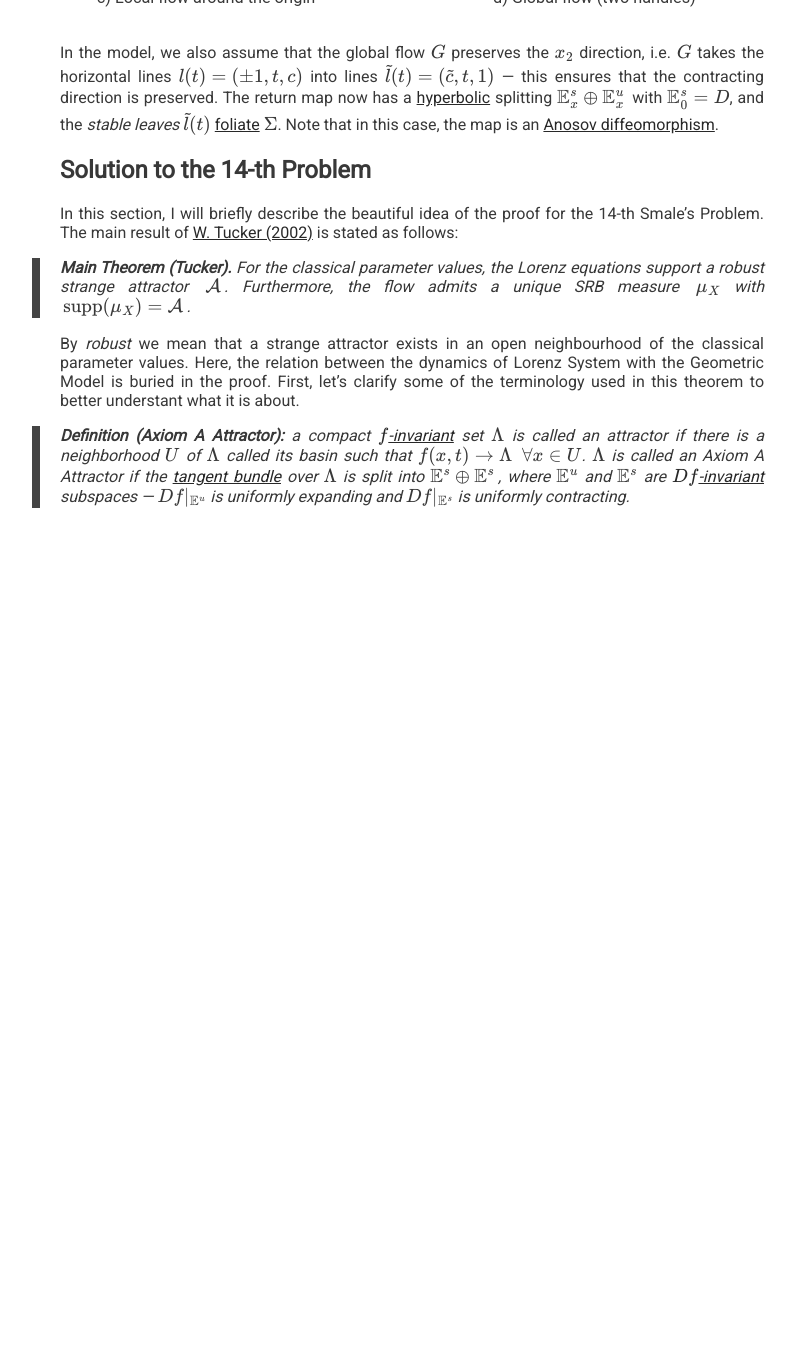
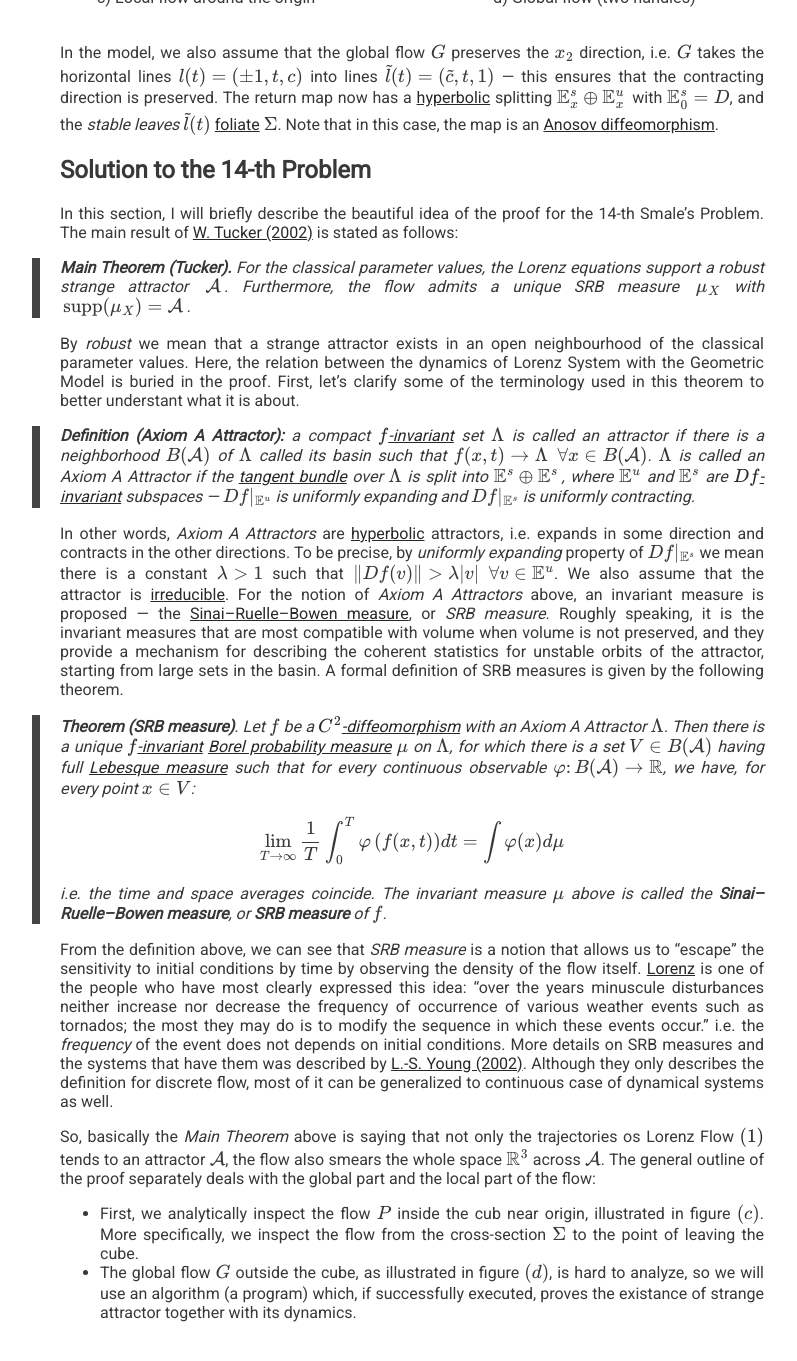
Before and after one commit to hav4ik/hav4ik.github.io, a Jekyll site: the page built from articles/_posts/2019-01-07-lorenz-attractor.md, in a window 1280 px wide and 1400 px high, scrolled down 3828 px. Shown: the top 1361 px of the window, without its empty margins (228-1025 px from the left). Built offline with Jekyll 4.4.1, drawn with Linux system fonts in a browser that asks for light colours; nearby versions of some CDN libraries; formulas are drawn with MathJax 3; comment, search, counter and statistics services are not loaded; before the commit the page ends 4458 px from its top, so only the background shows below that.

Commit message:
added SRB measure definition and intuitive description

```diff
--- a/articles/_posts/2019-01-07-lorenz-attractor.md
+++ b/articles/_posts/2019-01-07-lorenz-attractor.md
@@ -178,8 +178,39 @@ In this section, I will briefly describe the beautiful idea of the proof for the
 
 By *robust* we mean that a strange attractor exists in an open neighbourhood of the classical parameter values. Here, the relation between the dynamics of Lorenz System with the Geometric Model is buried in the proof. First, let's clarify some of the terminology used in this theorem to better understant what it is about.
 
-> **Definition (Axiom A Attractor):** a compact [$$f$$-invariant][invariant-set] set $$\Lambda$$ is called an *attractor* if there is a neighborhood $$U$$ of $$\Lambda$$ called its *basin* such that $$f(x, t) \to \Lambda \enspace \forall x \in U$$. $$\Lambda$$ is called an Axiom A Attractor if the [tangent bundle][tangent-bundle] over $$\Lambda$$ is split into $$\mathbb{E}^{s} \oplus \mathbb{E}^s\,$$, where $$\mathbb{E}^u$$ and $$\mathbb{E}^{s}$$ are [$$Df$$-invariant][invariant-set] subspaces &mdash; $$Df \vert_ {\mathbb{E}^u}$$ is uniformly expanding and $$Df \vert_ {\mathbb{E}^s}$$ is uniformly contracting.
+> **Definition (Axiom A Attractor):** a compact [$$f$$-invariant][invariant-set] set $$\Lambda$$ is called an *attractor* if there is a neighborhood $$B(\mathcal{A})$$ of $$\Lambda$$ called its *basin* such that $$f(x, t) \to \Lambda \enspace \forall x \in B(\mathcal{A})$$. $$\Lambda$$ is called an Axiom A Attractor if the [tangent bundle][tangent-bundle] over $$\Lambda$$ is split into $$\mathbb{E}^{s} \oplus \mathbb{E}^s\,$$, where $$\mathbb{E}^u$$ and $$\mathbb{E}^{s}$$ are [$$Df$$-invariant][invariant-set] subspaces &mdash; $$Df \vert _ {\mathbb{E}^u}$$ is uniformly expanding and $$Df \vert _ {\mathbb{E}^s}$$ is uniformly contracting.
 
+In other words, *Axiom A Attractors* are [hyperbolic][hyperbolic-dynamics] attractors, i.e. expands in some direction and contracts in the other directions.
+To be precise, by *uniformly expanding* property of $$Df \vert _ {\mathbb{E}^s}$$ we mean there is a constant $$\lambda > 1$$ such that $$\| Df(v) \| > \lambda \vert v \vert \enspace \forall v \in \mathbb{E}^u$$. We also assume that the attractor is [irreducible][irreducibility].
+For the notion of *Axiom A Attractors* above, an invariant measure is proposed &mdash; the [Sinai&ndash;Ruelle&ndash;Bowen measure][srb-measure-1975], or *SRB measure*. Roughly speaking, it is the invariant measures that are most compatible with volume when volume is not preserved, and they provide a mechanism for describing the coherent statistics for unstable orbits of the attractor, starting from large sets in the basin. A formal definition of SRB measures is given by the following theorem.
+
+> **Theorem (SRB measure)**. Let $$f$$ be a [$$C^2$$-diffeomorphism][c2-diffeomorphism] with an Axiom A Attractor $$\Lambda$$. Then there is a unique [$$f$$-invariant][invariant-measure] [Borel probability measure][borel-measure] $$\mu$$ on $$\Lambda$$, for which there is a set $$V \in B(\mathcal{A})$$ having full [Lebesque measure][lebesque-measure] such that for every continuous observable $$\varphi \colon B(\mathcal{A}) \to \mathbb{R}$$, we have, for every point $$x \in V$$:
+>
+$$
+\lim _ {T \to \infty} \frac{1}{T} \int_0^T {\varphi\left(f(x, t)\right) dt} =
+\int {\varphi(x) d\mu}
+$$
+>
+> i.e. the time and space averages coincide. The invariant measure $$\mu$$ above is called the **Sinai&ndash;Ruelle&ndash;Bowen measure**, or **SRB measure** of $$f$$.
+
+From the definition above, we can see that *SRB measure* is a notion that allows us to "escape" the sensitivity to initial conditions by time by observing the density of the flow itself.
+[Lorenz][edward-lorenz] is one of the people who have most clearly expressed this idea: "over the years minuscule disturbances neither increase nor decrease the frequency of occurrence of various weather events such as tornados; the most they may do is to modify the sequence in which these events occur." i.e. the *frequency* of the event does not depends on initial conditions.
+More details on SRB measures and the systems that have them was described by [L.-S. Young (2002)][young-srb]. Although they only describes the definition for discrete flow, most of it can be generalized to continuous case of dynamical systems as well.
+
+So, basically the *Main Theorem* above is saying that not only the trajectories os Lorenz Flow \eqref{eq:lorenzsys} tends to an attractor $$\mathcal{A}$$, the flow also smears the whole space $$\mathbb{R}^3$$ across $$\mathcal{A}$$. The general outline of the proof separately deals with the global part and the local part of the flow:
+
+- First, we analytically inspect the flow $$P$$ inside the cub near origin, illustrated in figure $$(c)$$. More specifically, we inspect the flow from the cross-section $$\Sigma$$ to the point of leaving the cube.
+- The global flow $$G$$ outside the cube, as illustrated in figure $$(d)$$, is hard to analyze, so we will use an algorithm (a program) which, if successfully executed, proves the existance of strange attractor together with its dynamics.
+
+[c2-diffeomorphism]: https://en.wikipedia.org/wiki/Diffeomorphism
+[srb-measure-1975]: https://www.cpht.polytechnique.fr/sites/default/files/Bowen_LN_Math_470_second_ed_v2013.pdf
+[young-srb]: https://www.researchgate.net/publication/225834113_What_Are_SRB_Measures_and_Which_Dynamical_Systems_Have_Them
+[hyperbolic-dynamics]: http://www.scholarpedia.org/article/Hyperbolic_dynamics
+[irreducibility]: https://www.encyclopediaofmath.org/index.php/Irreducible_topological_space
 [tangent-bundle]: https://en.wikipedia.org/wiki/Tangent_bundle
 [invariant-set]: https://en.wikipedia.org/wiki/Positive_invariant_set
 [orig-proof]: http://www2.math.uu.se/~warwick/main/thesis_2.1.html
+[invariant-measure]: https://en.wikipedia.org/wiki/Invariant_measure
+[borel-measure]: https://en.wikipedia.org/wiki/Borel_measure
+[lebesque-measure]: https://en.wikipedia.org/wiki/Lebesgue_measure
+[edward-lorenz]: https://en.wikipedia.org/wiki/Edward_Norton_Lorenz
```
